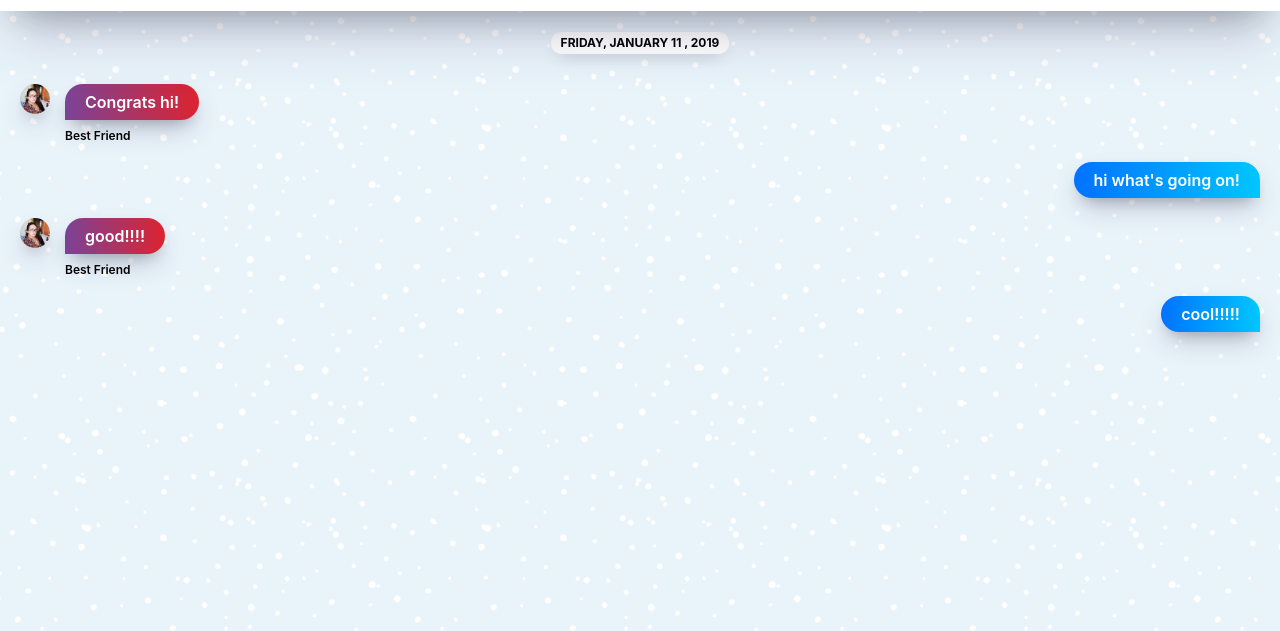
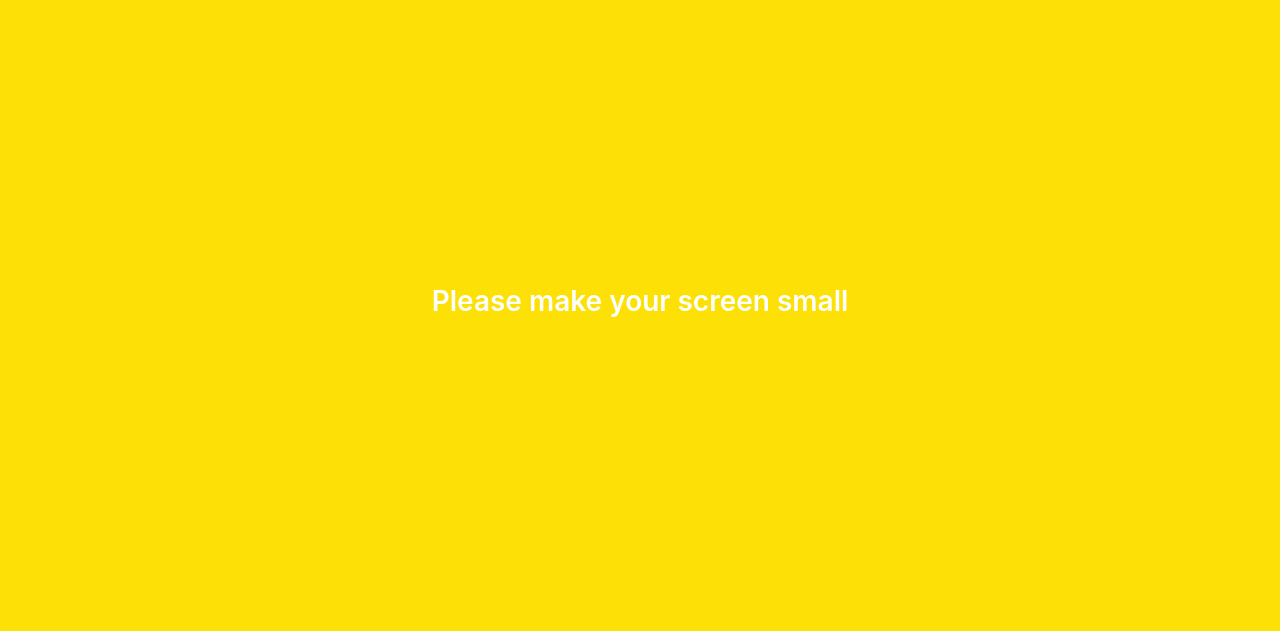
Before and after one commit to mil2ne/kakao-practice, a plain HTML site: page chat.html in a window 1280 px wide. Shown: the part 99-730 px from the top of the page. Drawn offline with Linux system fonts and the light colour scheme.

Commit message:
media 쿼리 추가

```diff
--- a/chat.html
+++ b/chat.html
@@ -103,5 +103,8 @@
         </span>
       </div>
     </div>
+    <div class="bigScreen">
+      <span class="bigScreen__text">Please make your screen small</span>
+    </div>
   </body>
 </html>
--- /dev/null
+++ b/css/mobile.css
@@ -0,0 +1,24 @@
+.bigScreen {
+  position: absolute;
+  width: 100%;
+  height: 100%;
+  top: 0;
+  background-color: #fce006;
+  display: flex;
+  justify-content: center;
+  align-items: center;
+  font-weight: 600;
+  color: white;
+  font-size: 28px;
+  text-align: center;
+  line-height: 1.5;
+  padding: 0px 20px;
+  display: none;
+  z-index: 4;
+}
+
+@media screen and (min-width: 550px) {
+  .bigScreen {
+    display: flex;
+  }
+}
--- a/css/styles.css
+++ b/css/styles.css
@@ -9,6 +9,7 @@
 @import "more.css";
 @import "settings.css";
 @import "chat.css";
+@import "mobile.css";
 
 * {
   box-sizing: border-box;
```
Also changed, not shown: find.html (+3 -0 lines), friends.html (+3 -0 lines), index.html (+3 -0 lines), more.html (+3 -0 lines), settings.html (+3 -0 lines).
